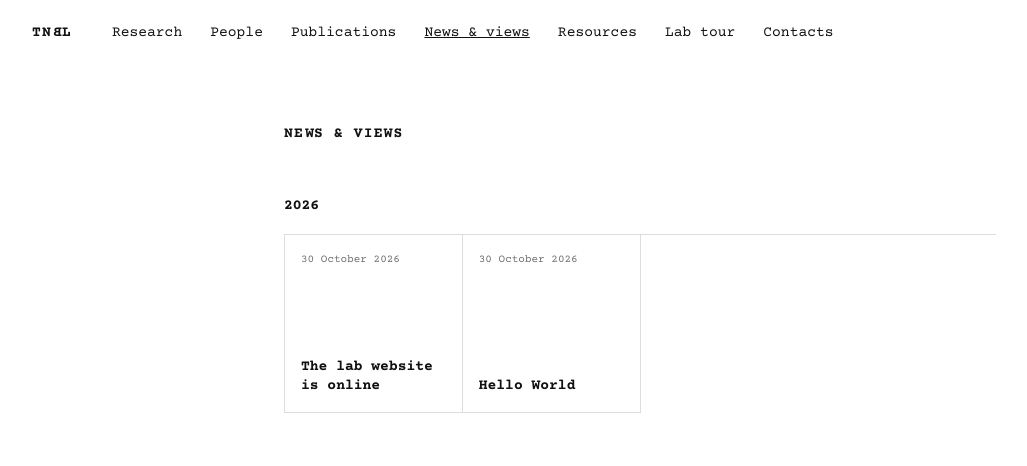
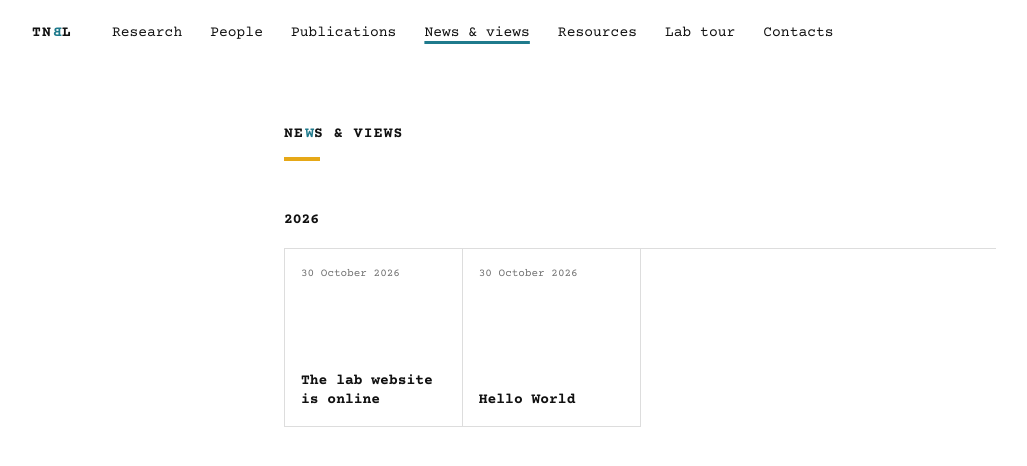
Before and after one commit to tnb-lab/tnb-lab.github.io, a Jekyll site: the page built from news.html, in a window 1280 px wide. Shown: the top 466 px of the page, without its empty margins (0-1027 px from the left). Built offline with Jekyll 4.4.1, drawn with Linux system fonts in a browser that asks for light colours.

Commit message:
Add files via upload

```diff
--- a/style.css
+++ b/style.css
@@ -2,6 +2,8 @@
    TNBL website — shared look for every page.
    You normally never need to edit this file.
    Text size: change "11pt" on the "font-size" line in body.
+   Colours: change the four codes under "Palette" below; every
+   page, the Lab tour included, follows them.
    ========================================================= */
 
 :root {
@@ -9,7 +11,21 @@
   --text: #111111;  /* text */
   --dim:  #777777;  /* captions, dates */
   --line: #e4e4e4;  /* thin lines */
+
+  /* Palette, from "A Dictionary of Color Combinations".
+     Each colour has one job on every page:
+       peacock → you are here, links, selected
+       yellow  → highlight (background or underline only, never text)
+       sienna  → shared, external, outside the lab
+       violet  → depth: outlines, accents on dark */
+  --yellow:  #e6a817;  /* Orange Yellow */
+  --peacock: #1f7a8c;  /* Peacock Blue  */
+  --sienna:  #a8401e;  /* Burnt Sienna  */
+  --violet:  #2d2752;  /* Violet Blue   */
 }
+
+::selection { background: var(--yellow); color: var(--text); }
+:focus-visible { outline: 2px solid var(--peacock); outline-offset: 2px; }
 
 * { box-sizing: border-box; }
 html, body { margin: 0; padding: 0; }
@@ -23,7 +39,13 @@ body {
 }
 
 a { color: inherit; text-decoration: none; }
-a:hover { text-decoration: underline; }
+a:hover {
+  color: var(--peacock);
+  text-decoration: underline;
+  text-decoration-color: var(--yellow);
+  text-decoration-thickness: 2px;
+  text-underline-offset: 3px;
+}
 
 /* ---------- top menu ---------- */
 header {
@@ -34,15 +56,30 @@ header {
   padding: 22px 32px;
 }
 .logo { font-weight: bold; letter-spacing: 0.08em; margin-right: 12px; }
-.logo:hover { text-decoration: none; }
-.flip { display: inline-block; transform: scaleX(-1); }
+.logo:hover { text-decoration: none; color: inherit; }
+.flip { display: inline-block; transform: scaleX(-1); color: var(--peacock); }
 header nav { display: flex; flex-wrap: wrap; gap: 6px 28px; }
-header nav a.active { text-decoration: underline; }
+/* Menu: words stay black; only the underline is coloured.
+   menu.js picks peacock, sienna or violet at random on each visit;
+   without it each item keeps the fixed colour set here. */
+header nav a { --tint: var(--peacock); }
+header nav a:nth-child(3n+2) { --tint: var(--sienna); }
+header nav a:nth-child(3n+3) { --tint: var(--violet); }
+header nav a:hover,
+header nav a.active {
+  color: var(--text);
+  text-decoration: underline;
+  text-decoration-color: var(--tint);
+  text-underline-offset: 5px;
+}
+header nav a:hover   { text-decoration-thickness: 1px; }
+header nav a.active  { text-decoration-thickness: 3px; }
 
 /* ---------- page content ---------- */
 main { max-width: 760px; margin: 0 auto; padding: 56px 24px 80px; }
 
 h1 { font-size: 11pt; font-weight: bold; margin: 0 0 32px; letter-spacing: 0.08em; text-transform: uppercase; }
+h1::after { content: ""; display: block; width: 36px; height: 4px; margin-top: 10px; background: var(--yellow); }
 h2 { font-size: 11pt; font-weight: bold; margin: 40px 0 8px; }
 p  { margin: 0 0 14px; }
 .dim { color: var(--dim); }
@@ -67,6 +104,11 @@ ul.plain li { margin-bottom: 14px; }
 .theme { display: grid; grid-template-columns: 180px 1fr; gap: 28px; align-items: start; margin-bottom: 48px; }
 .theme img { width: 100%; aspect-ratio: 1 / 1; object-fit: cover; display: block; background: #f2f2f2; }
 .theme h2 { margin-top: 0; }
+/* a coloured mark beside each theme title, rotating through the palette */
+.theme h2::before { content: ""; display: inline-block; width: 10px; height: 10px; margin-right: 10px; vertical-align: 1px; background: var(--peacock); }
+.theme:nth-of-type(4n+2) h2::before { background: var(--sienna); }
+.theme:nth-of-type(4n+3) h2::before { background: var(--yellow); }
+.theme:nth-of-type(4n+4) h2::before { background: var(--violet); }
 
 /* ---------- people ---------- */
 .people {
@@ -74,7 +116,13 @@ ul.plain li { margin-bottom: 14px; }
   grid-template-columns: repeat(auto-fill, minmax(170px, 1fr));
   gap: 40px 28px;
 }
-.person img { width: 100%; aspect-ratio: 1 / 1; object-fit: cover; display: block; filter: grayscale(100%); }
+.person img { width: 100%; aspect-ratio: 1 / 1; object-fit: cover; display: block; filter: grayscale(100%); transition: filter .3s, box-shadow .3s; }
+/* cursor on a portrait: colour comes back, with a coloured block behind it */
+.person { --tint: var(--peacock); }
+.person:nth-child(4n+2) { --tint: var(--yellow); }
+.person:nth-child(4n+3) { --tint: var(--sienna); }
+.person:nth-child(4n+4) { --tint: var(--violet); }
+.person:hover img { filter: none; box-shadow: 8px 8px 0 var(--tint); }
 .person p { margin: 0; }
 .person .name { font-weight: bold; margin-top: 10px; }
 .person .role, .person .bio { color: var(--dim); }
@@ -100,6 +148,7 @@ ul.plain li { margin-bottom: 14px; }
   opacity: 0.6;
   list-style: none;
 }
+.alumni summary:hover { opacity: 1; color: var(--peacock); }
 .alumni summary::-webkit-details-marker { display: none; }
 .alumni summary::before { content: "+ "; }
 .alumni details[open] summary::before { content: "− "; }
@@ -152,6 +201,19 @@ ul.plain li { margin-bottom: 14px; }
 .news-box:hover .news-box-img,
 .news-box:focus-visible .news-box-img { opacity: 0.5; }
 
+/* a coloured bar slides in at the foot of the square, rotating through the palette */
+.news-box { --tint: var(--peacock); }
+.news-box:nth-child(4n+2) { --tint: var(--yellow); }
+.news-box:nth-child(4n+3) { --tint: var(--sienna); }
+.news-box:nth-child(4n+4) { --tint: var(--violet); }
+.news-box::after {
+  content: ""; position: absolute; left: 0; right: 0; bottom: 0; height: 6px;
+  background: var(--tint); transform: scaleX(0); transform-origin: left;
+  transition: transform 0.3s ease;
+}
+.news-box:hover::after, .news-box:focus-visible::after { transform: scaleX(1); }
+.news-box:hover { color: inherit; text-decoration: none; }
+
 .news-box-date,
 .news-box-title { position: relative; }   /* keeps the text above the image */
 .news-box-date { font-size: 11px; opacity: 0.6; }
@@ -164,8 +226,9 @@ ul.plain li { margin-bottom: 14px; }
 /* Single post page */
 .news-post { max-width: 720px; }
 .news-back { font-size: 11px; color: inherit; text-decoration: none; opacity: 0.6; }
-.news-back:hover { opacity: 1; }
+.news-back:hover { opacity: 1; color: var(--peacock); }
 .news-post-date { font-size: 11px; opacity: 0.6; margin: 2rem 0 0.3rem; }
 .news-post-img { width: 100%; height: auto; margin: 1.5rem 0; }
 .news-post-body { line-height: 1.6; }
 .news-post-body img { max-width: 100%; height: auto; }
+@media (prefers-reduced-motion: reduce) { * { transition: none !important; } }
```
Also changed, not shown: lab-tour.html (+6 -4 lines), menu.js (added, +9 -0 lines).
